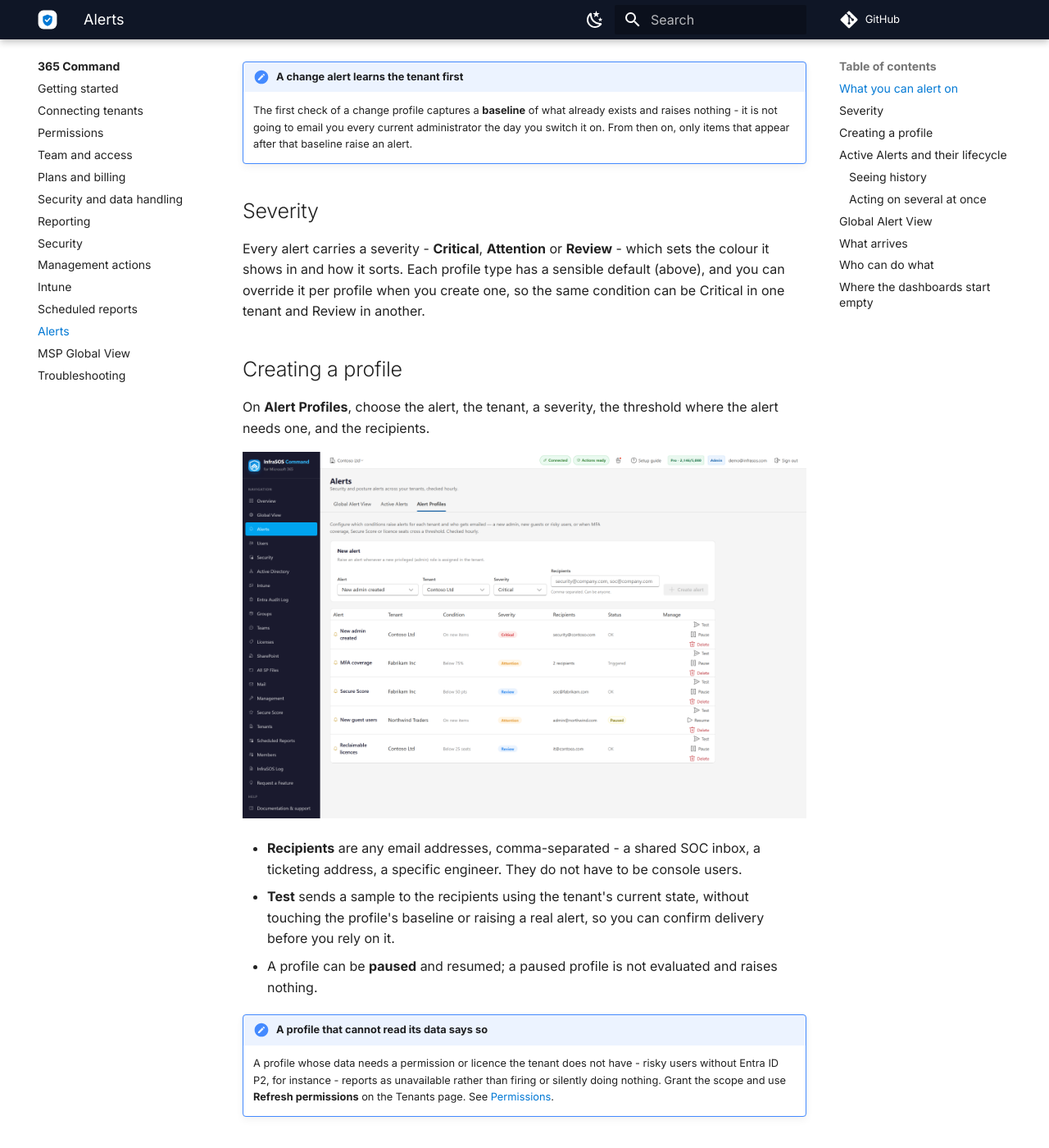
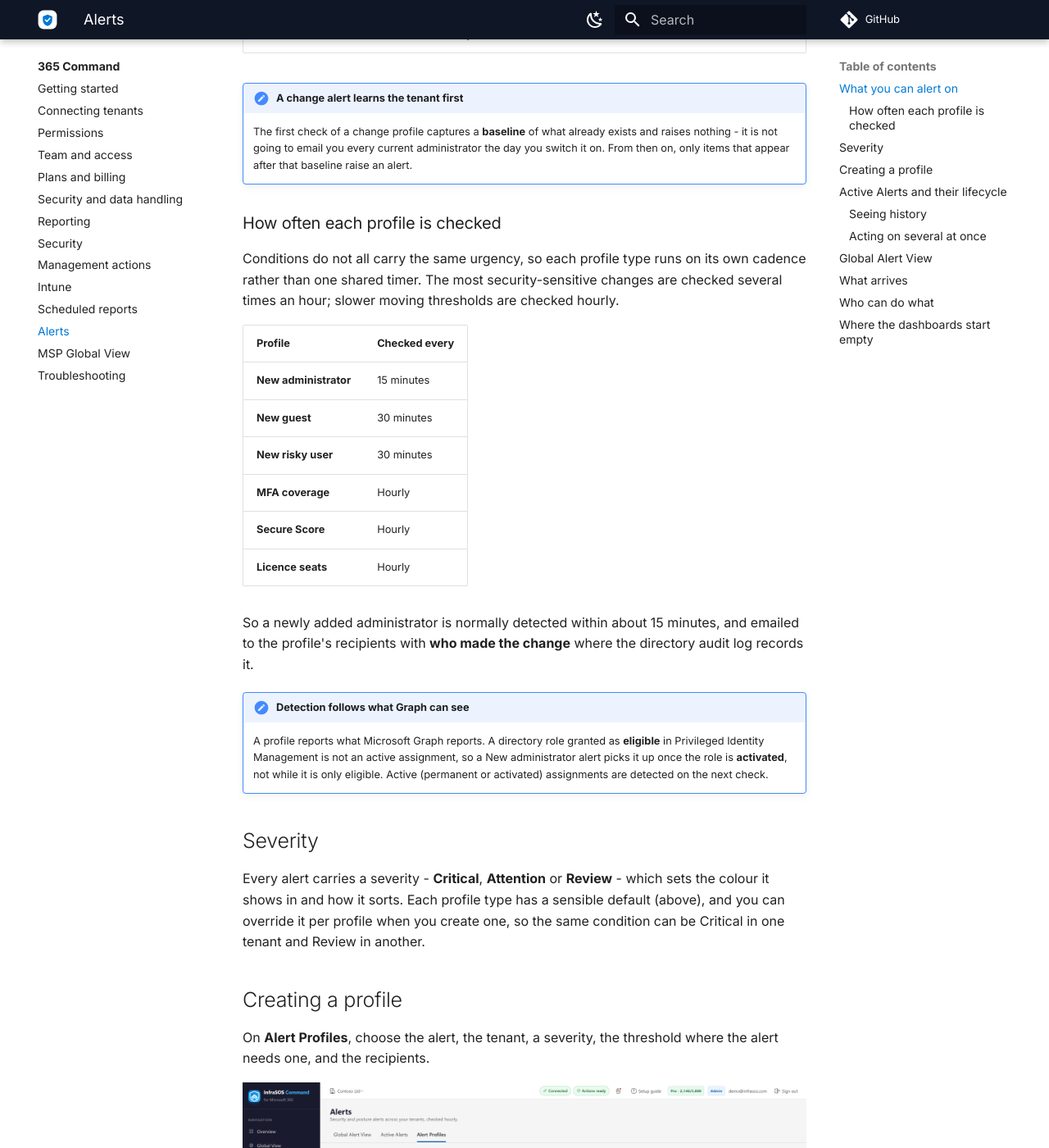
Before and after one commit to InfraSOS/infrasos-docs, an MkDocs documentation site: the page built from docs/365-command/alerts.md, in a window 1280 px wide and 1400 px high, scrolled down 1450 px. Shown: the whole window at 82% size. Built offline with MkDocs 1.6.1 and Material for MkDocs 9.7.7, drawn with Linux system fonts in a browser that asks for light colours; comment, search, counter and statistics services are not loaded; the version menu is left out; some of the changed text lies outside the part shown.

Commit message:
docs(alerts): document the per-profile check cadence (#8)
New administrator every 15 min, new guest/risky every 30, thresholds hourly;
plus a note that detection follows Graph (PIM eligible-only roles are picked up
once activated).

🤖 Generated with [Claude Code](https://claude.com/claude-code)

```diff
--- a/docs/365-command/alerts.md
+++ b/docs/365-command/alerts.md
@@ -2,8 +2,10 @@
 
 Alerts turn the posture 365 Command already measures into **email you receive when something
 changes**, per connected tenant. A profile describes a condition - a new administrator, MFA coverage
-slipping below a line - and who to tell. Every profile is checked **hourly** against live Microsoft
-Graph data, and a matching condition raises an alert and emails its recipients.
+slipping below a line - and who to tell. Each profile is checked on a schedule against live Microsoft
+Graph data, the most time-sensitive conditions most often (see
+[How often each profile is checked](#how-often-each-profile-is-checked)), and a matching condition
+raises an alert and emails its recipients.
 
 Alerts sit under **Global View** in the navigation, and open on three tabs: **Global Alert View**,
 **Active Alerts** and **Alert Profiles**.
@@ -32,6 +34,30 @@ fire only on genuinely new items. **Threshold** alerts fire when a number crosse
     The first check of a change profile captures a **baseline** of what already exists and raises
     nothing - it is not going to email you every current administrator the day you switch it on.
     From then on, only items that appear after that baseline raise an alert.
+
+### How often each profile is checked
+
+Conditions do not all carry the same urgency, so each profile type runs on its own cadence rather
+than one shared timer. The most security-sensitive changes are checked several times an hour; slower
+moving thresholds are checked hourly.
+
+| Profile | Checked every |
+| --- | --- |
+| **New administrator** | 15 minutes |
+| **New guest** | 30 minutes |
+| **New risky user** | 30 minutes |
+| **MFA coverage** | Hourly |
+| **Secure Score** | Hourly |
+| **Licence seats** | Hourly |
+
+So a newly added administrator is normally detected within about 15 minutes, and emailed to the
+profile's recipients with **who made the change** where the directory audit log records it.
+
+!!! note "Detection follows what Graph can see"
+    A profile reports what Microsoft Graph reports. A directory role granted as **eligible** in
+    Privileged Identity Management is not an active assignment, so a New administrator alert picks it
+    up once the role is **activated**, not while it is only eligible. Active (permanent or activated)
+    assignments are detected on the next check.
 
 ## Severity
 
```
